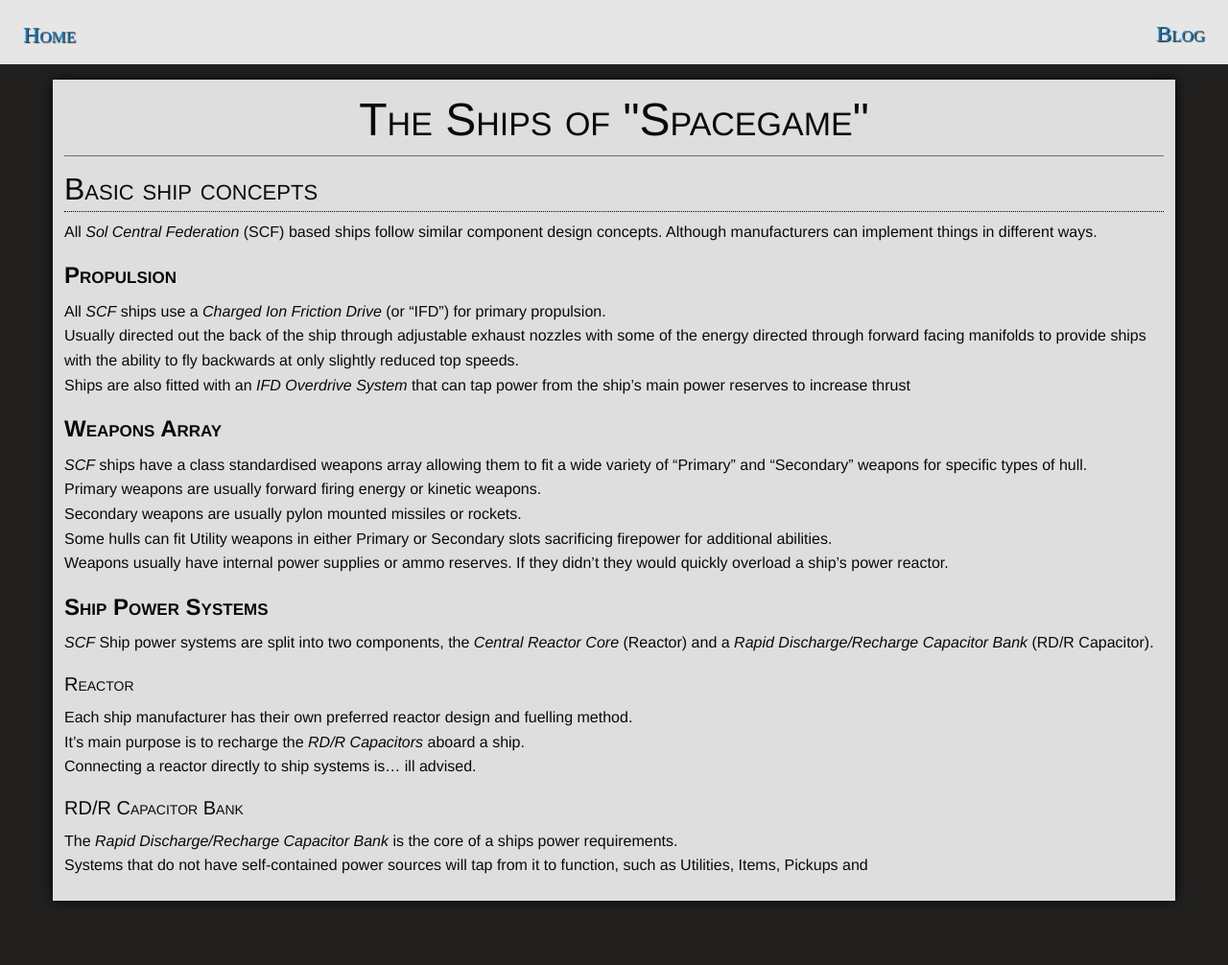
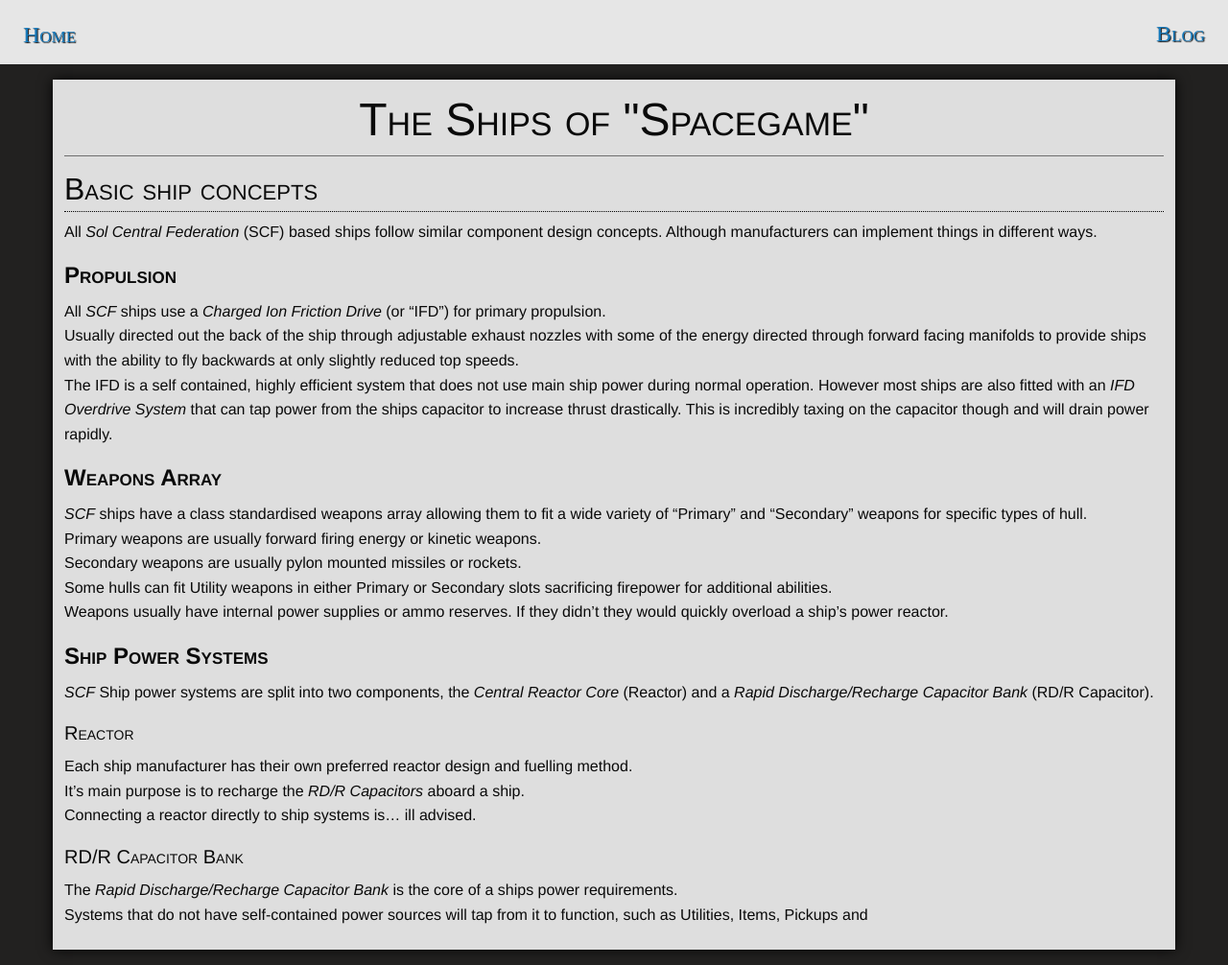
Before and after one commit to ori-sky/polar-space, a Jekyll site: the page built from designs/ships.md, in a window 1280 px wide. Shown: the whole page at 96% size. Built offline with Jekyll 4.4.1, drawn with Linux system fonts in a browser that asks for light colours; nearby versions of some CDN libraries; some web fonts are replaced; our own code applies the rules of GitHub Pages for plain Markdown files; library files that are not in the unit come from our copies; before the commit the page ends 955 px from its top, so only the background shows below that.

Commit message:
designs/ships.md updated from https://stackedit.io/

```diff
--- a/designs/ships.md
+++ b/designs/ships.md
@@ -7,7 +7,8 @@ All *Sol Central Federation* (SCF) based ships follow similar component design c
 ## Propulsion
 All *SCF* ships use a *Charged Ion Friction Drive* (or "IFD") for primary propulsion.
 Usually directed out the back of the ship through adjustable exhaust nozzles with some of the energy directed through forward facing manifolds to provide ships with the ability to fly backwards at only slightly reduced top speeds.
-Ships are also fitted with an *IFD Overdrive System* that can tap power from the ship's main power reserves to increase thrust
+The IFD is a self contained, highly efficient system that does not use main ship power during normal operation.
+However most ships are also fitted with an *IFD Overdrive System* that can tap power from the ships capacitor to increase thrust drastically. This is incredibly taxing on the capacitor though and will drain power rapidly.
 
 ## Weapons Array
 *SCF* ships have a class standardised weapons array allowing them to fit a wide variety of "Primary" and "Secondary" weapons for specific types of hull.
```
Also changed, not shown: other parts of designs/ships.md (+2 -2 lines).
